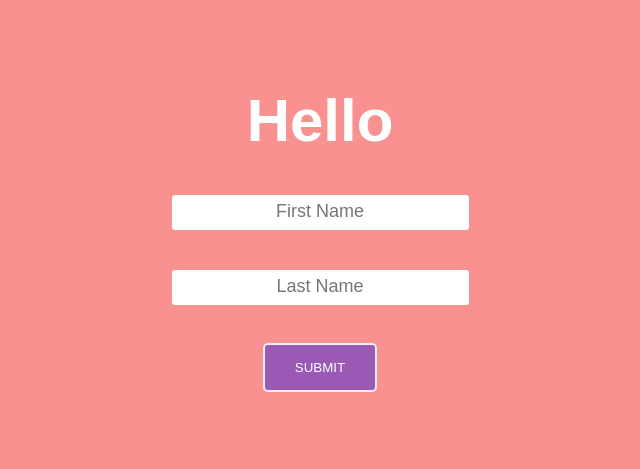
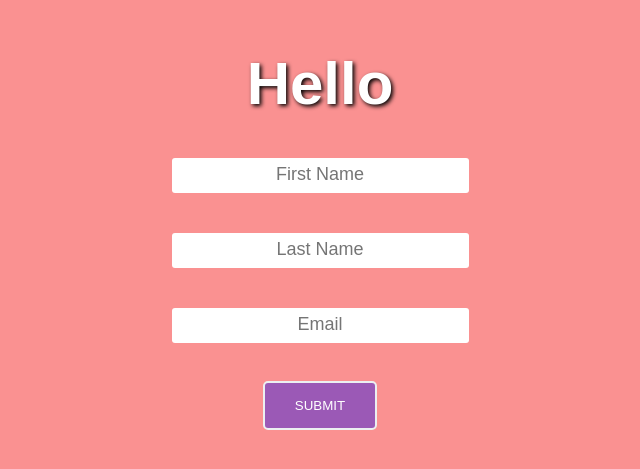
Before and after one commit to Shantovai23/Reactjs-practice, a React (Create React App) app: page / in a window 1280 px wide. Shown: the part 171-640 px from the top of the page, without its empty margins (320-960 px from the left). Built offline with nearby package versions, Linux system fonts and the light colour scheme; a web font is replaced by a local one.

Commit message:
multiple input fields added

```diff
--- a/src/App.jsx
+++ b/src/App.jsx
@@ -68,37 +68,102 @@ import React, { useState } from 'react'
 
 //react froms
 
+// const App=()=>{
+
+// const [name,setName]=useState('')
+// const [lastName,upLastName]=useState('')
+// const [storedName,upstore]=useState('')
+// const [showLastName,showUpLastName]=useState('')
+
+// const inputEventLast=(e)=>{
+//   upLastName(e.target.value)
+// }
+// const inputEvent=(event)=>
+//  setName(event.target.value)
+
+//  const stored=(event)=>{
+//    event.preventDefault()
+//    upstore(name)
+//    showUpLastName(lastName)
+//  }
+
+//  return(
+//   <>
+//     <form onSubmit={stored}>
+//     <h1>Hello {storedName} {showLastName}</h1>
+//     <input type='text' placeholder='First Name' onChange={inputEvent} value={name}/>
+//     <input type='text' placeholder='Last Name' onChange={inputEventLast} value={lastName}/>
+//     <br/>
+//     <button>Submit</button>
+//     </form>
+//   </>
+//  )
+//  }
+
+
+
+
+ //react multiple input fields
+
  const App=()=>{
 
-const [name,setName]=useState('')
-const [lastName,upLastName]=useState('')
-const [storedName,upstore]=useState('')
-const [showLastName,showUpLastName]=useState('')
+  const [fullName,setFullName]=useState({
+    fName:'',
+    lName: '',
+    email:''
+  })
 
-const inputEventLast=(e)=>{
-  upLastName(e.target.value)
+  const inputEvent=(event)=>{
+
+    const {value,name}=event.target
+
+    setFullName((prevalue)=>{
+      console.log(prevalue)
+
+      return{
+        ...prevalue,
+        [name]:value
       }
-const inputEvent=(event)=>
- setName(event.target.value)
+      // if(name==='fName'){
+      // return{
+      //   fName: value,
+      //   lName: prevalue.lName,
+      //   email: prevalue.email
+      // }
+      // }else if(name==='lName') {
+      //   return{
+      //     fName: prevalue.fName,
+      //     lName:value,
+      //     email: prevalue.email
+      //   }
+      // } else if(name==='email'){
+      //     return{
+      //       fName : prevalue.fName,
+      //       lName :prevalue.lName,
+      //       email: value
+      //     }
+      // }
+    })
 
- const stored=(event)=>{
+  }
+
+   const onSubmit=(event)=>{
      event.preventDefault()
-   upstore(name)
-   showUpLastName(lastName)
+     alert('Submitted')
    }
 
    return(
     <>
-    <form onSubmit={stored}>
-    <h1>Hello {storedName} {showLastName}</h1>
-    <input type='text' placeholder='First Name' onChange={inputEvent} value={name}/>
-    <input type='text' placeholder='Last Name' onChange={inputEventLast} value={lastName}/>
+      <form onSubmit={onSubmit}>
+      <h1>Hello {fullName.fName} {fullName.lName}</h1>
+      <h3>{fullName.email}</h3>
+      <input type='text' placeholder='First Name' name='fName' onChange={inputEvent} value={fullName.fName}/>
+      <input type='text' placeholder='Last Name' name='lName' onChange={inputEvent}  value={fullName.lName}/>
+      <input type='email' placeholder='Email' name='email' onChange={inputEvent}  value={fullName.email}/>
       <br/>
       <button>Submit</button>
       </form>
     </>
    )
    }
-
-
 export default App;
--- a/src/index.css
+++ b/src/index.css
@@ -45,6 +45,7 @@ h1{
   font-size: 60px;
   margin: 20px 0;
   color: #fff;
+  text-shadow: 2px 2px 4px #000000;
 }
 
 input{
```
Lines whose indentation alone changed are shown as unchanged.
